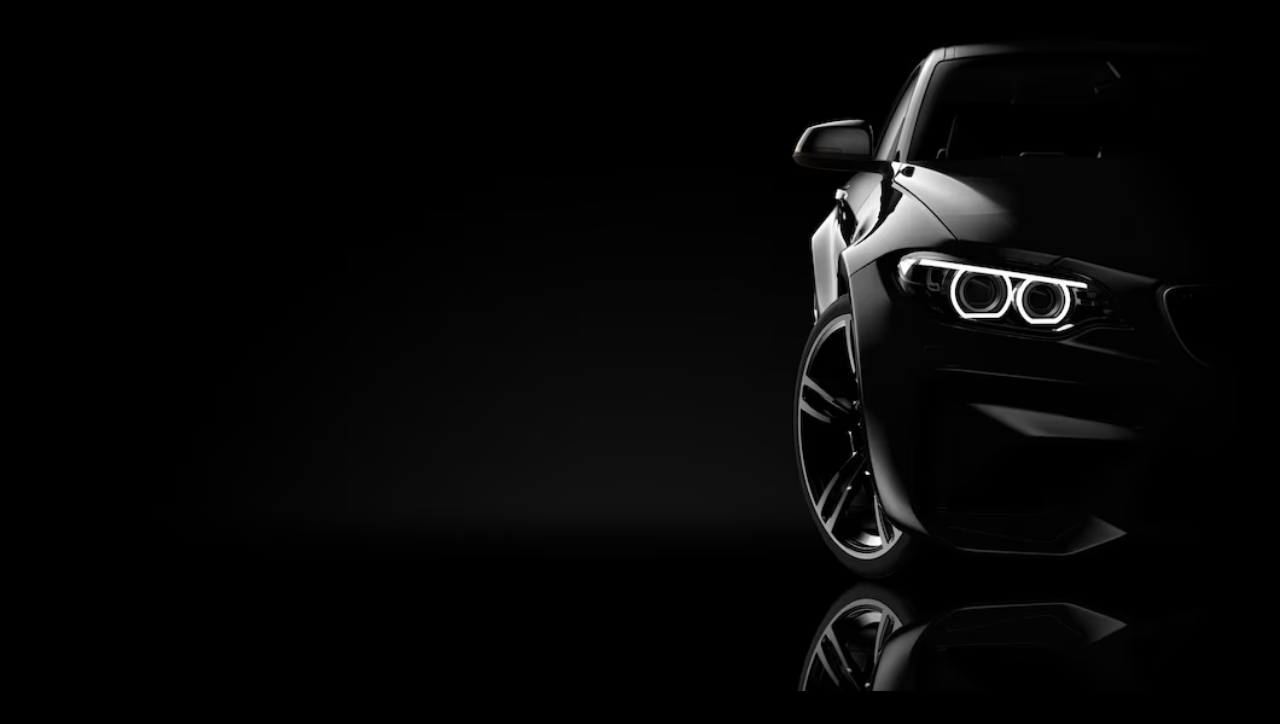
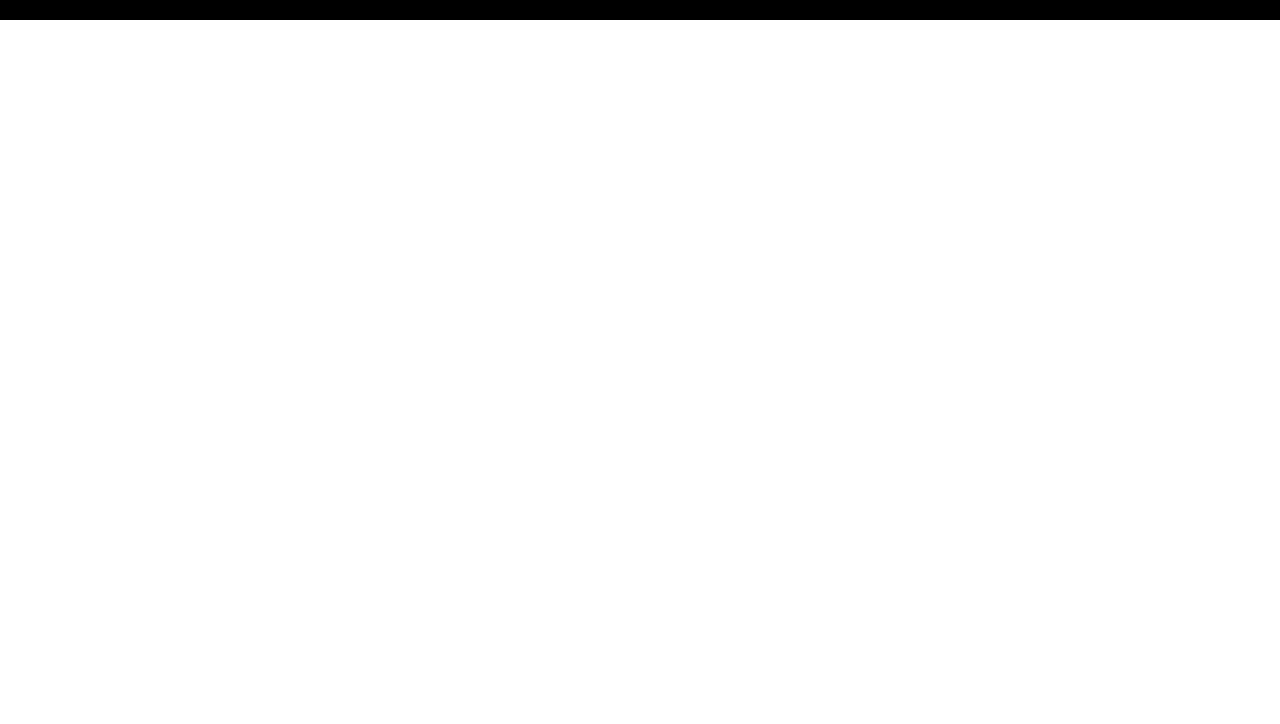
Before and after one commit to ViktorMalkin/DamCar, a plain HTML site: page index.html in a window 1280 px wide. Shown: the part 122-846 px from the top of the page. After the commit the page ends 800 px from the top, so only its background shows below. Drawn offline with Linux system fonts and the light colour scheme.

Commit message:
Update index.html

```diff
--- a/index.html
+++ b/index.html
@@ -54,11 +54,7 @@
 		<div class="header__menu">
 		</div>
 			</div>
-			<div class="content">
-				<div class="oferty">
-					<div class="oferty__image ibg"><img src="img/received_666625528682386.png" alt=""></div>
-				</div>
-			</div>
+
 		</header>
 	</div>
 	<script src="js/script.js"></script>
```
